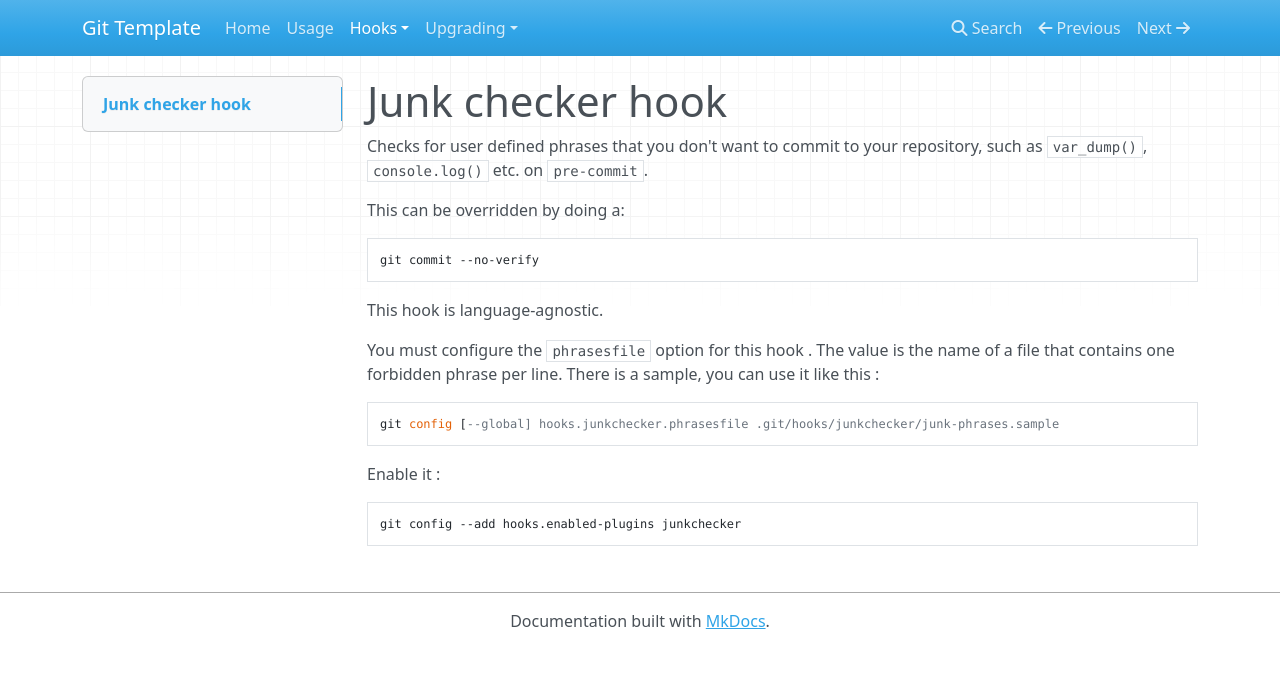
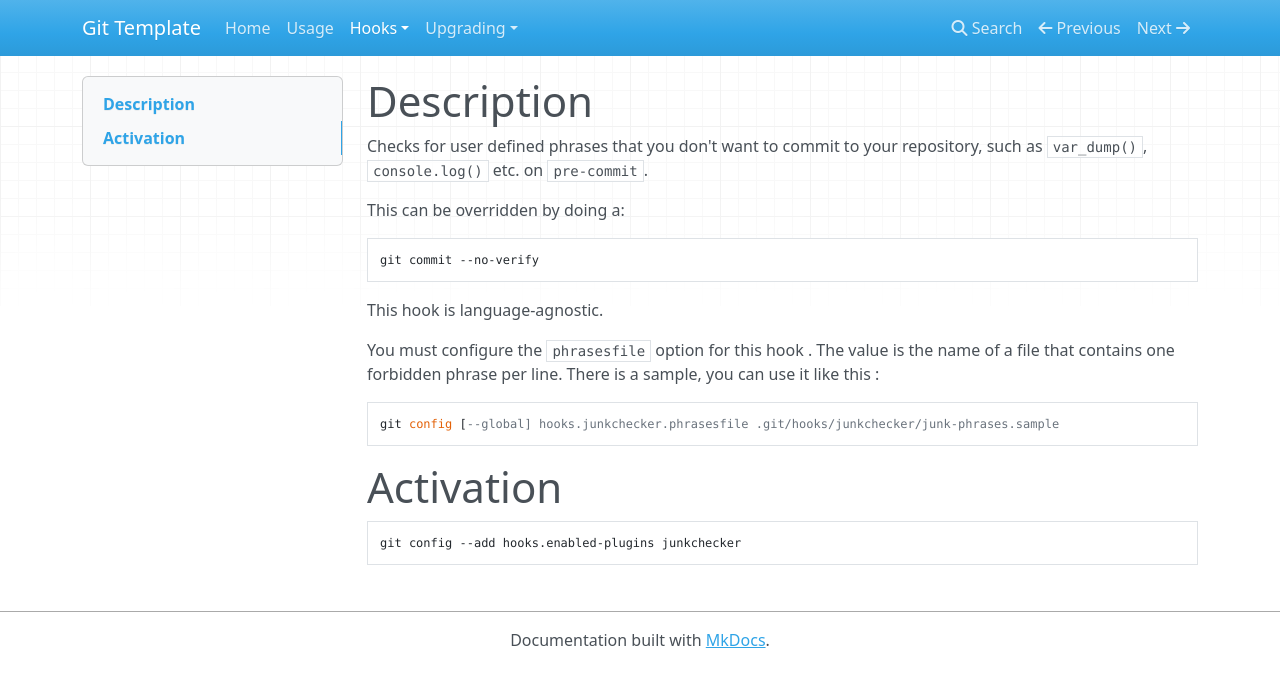
Before and after one commit to greg0ire/git_template, an MkDocs documentation site: the page built from docs/hooks/junk-checker.md, in a window 1280 px wide. Shown: the top 687 px of the page. Built offline with MkDocs 1.6.1, drawn with Linux system fonts in a browser that asks for light colours; nearby versions of some CDN libraries; old or Windows-style settings are respelled for this version of MkDocs.

Commit message:
improve document structure

````diff
--- a/docs/hooks/junk-checker.md
+++ b/docs/hooks/junk-checker.md
@@ -1,4 +1,4 @@
-# Junk checker hook
+# Description
 
 Checks for user defined phrases that you don't want to commit to your
 repository, such as `var_dump()`, `console.log()` etc. on `pre-commit`.
@@ -17,7 +17,7 @@ you can use it like this :
 
     git config [--global] hooks.junkchecker.phrasesfile .git/hooks/junkchecker/junk-phrases.sample
 
-Enable it :
+# Activation
 
 ```sh
 git config --add hooks.enabled-plugins junkchecker
````
